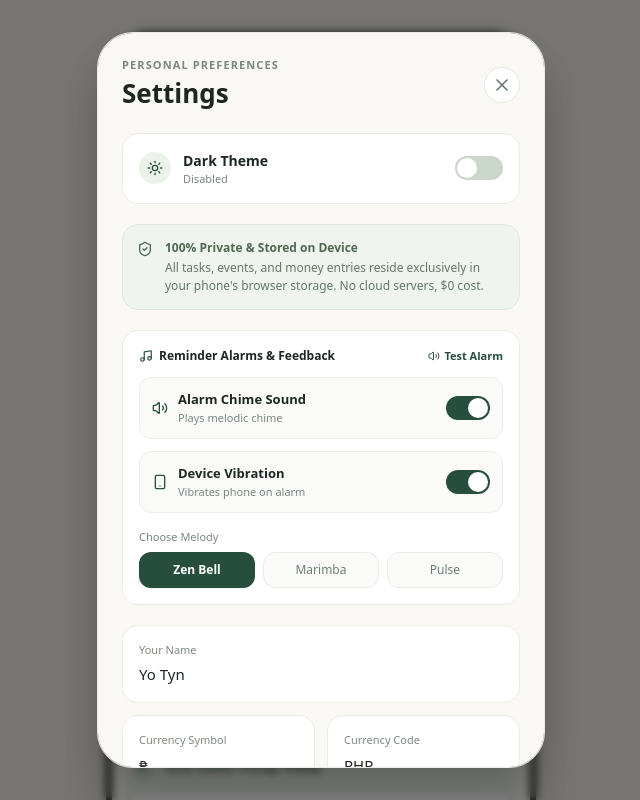
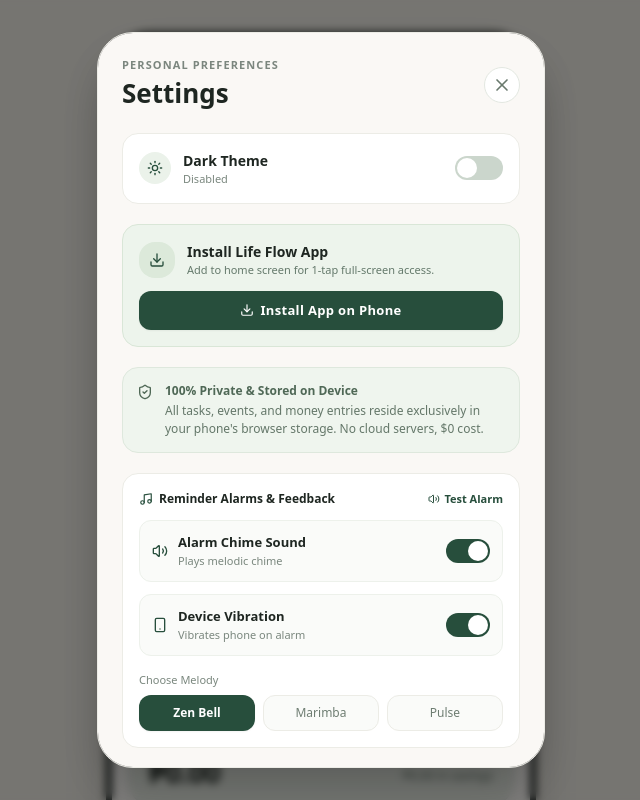
Before and after one commit to Tyler-slz/Tyn-TRACK, a Next.js app: page / in a window 1280 px wide. Both pictures are taken after a click on the button "⚙️". Shown: the top 800 px of the page, without its empty margins (319-959 px from the left). Built offline with nearby package versions, Linux system fonts and the light colour scheme.

Commit message:
feat: enable 1-tap PWA installation with in-app prompt and visual setup guide

```diff
--- a/components/dashboard/DashboardView.tsx
+++ b/components/dashboard/DashboardView.tsx
@@ -17,7 +17,8 @@ import {
   Briefcase,
   User,
   Plus,
-  PenLine
+  PenLine,
+  Download
 } from 'lucide-react';
 
 export function DashboardView() {
@@ -31,6 +32,8 @@ export function DashboardView() {
     toggleTheme,
     saveDailyNote,
     todayLocalStr,
+    isStandalone,
+    promptInstallApp,
   } = useApp();
 
   const isDark = theme === 'dark';
@@ -91,6 +94,37 @@ export function DashboardView() {
           </button>
         </div>
       </div>
+
+      {/* Install App Quick Pill (only shows when browsing in browser, hidden once installed) */}
+      {!isStandalone && (
+        <div
+          onClick={promptInstallApp}
+          className={`cursor-pointer rounded-2xl p-3 border shadow-soft-sm flex items-center justify-between transition-all active:scale-[0.99] ${
+            isDark
+              ? 'bg-[#18231D] border-[#25362B] text-[#EDEFEA] hover:bg-[#1E2C24]'
+              : 'bg-[#EFF5EE] border-[#DEE8DD] text-[#1E2621] hover:bg-[#E7EFE6]'
+          }`}
+        >
+          <div className="flex items-center space-x-2.5">
+            <div
+              className={`w-7 h-7 rounded-full flex items-center justify-center ${
+                isDark ? 'bg-[#25362C] text-[#7CC79E]' : 'bg-[#DDE9DC] text-[#274E3C]'
+              }`}
+            >
+              <Download className="w-3.5 h-3.5" />
+            </div>
+            <div>
+              <p className="text-[12px] font-semibold leading-tight">Install Life Flow</p>
+              <p className={`text-[10px] ${isDark ? 'text-[#8EA597]' : 'text-[#617467]'}`}>
+                Add to home screen for 1-tap full-screen access
+              </p>
+            </div>
+          </div>
+          <span className="text-[11px] font-semibold py-1 px-2.5 rounded-lg bg-[#274E3C] text-white shadow-sm">
+            Install
+          </span>
+        </div>
+      )}
 
       {/* Up Next Banner */}
       {upNextEvent ? (
--- a/components/layout/AppShell.tsx
+++ b/components/layout/AppShell.tsx
@@ -24,7 +24,7 @@ export function AppShell() {
   // Register service worker for offline PWA capabilities
   useEffect(() => {
     if (typeof window !== 'undefined' && 'serviceWorker' in navigator) {
-      window.addEventListener('load', () => {
+      const registerSW = () => {
         navigator.serviceWorker
           .register('/sw.js')
           .then((reg) => {
@@ -33,7 +33,14 @@ export function AppShell() {
           .catch((err) => {
             console.warn('Service Worker registration failed:', err);
           });
-      });
+      };
+
+      if (document.readyState === 'complete') {
+        registerSW();
+      } else {
+        window.addEventListener('load', registerSW);
+        return () => window.removeEventListener('load', registerSW);
+      }
     }
   }, []);
 
--- a/components/modals/ActionModals.tsx
+++ b/components/modals/ActionModals.tsx
@@ -46,6 +46,9 @@ export function ActionModals() {
     toggleTheme,
     todayLocalStr,
     prefilledTime,
+    isInstallable,
+    isStandalone,
+    promptInstallApp,
   } = useApp();
 
   const fileInputRef = useRef<HTMLInputElement>(null);
@@ -268,6 +271,42 @@ export function ActionModals() {
                   }`}
                 />
               </button>
+            </div>
+
+            {/* Install App on Phone Banner */}
+            <div
+              className={`rounded-2xl p-4 border space-y-3 transition-all ${
+                isDark ? 'bg-[#1B2720] border-[#27382E]' : 'bg-[#EDF4EC] border-[#D9E6D7]'
+              }`}
+            >
+              <div className="flex items-center space-x-3">
+                <div className={`w-9 h-9 rounded-2xl flex items-center justify-center ${
+                  isDark ? 'bg-[#27382D] text-[#7CC79E]' : 'bg-[#DCE9DA] text-[#274E3C]'
+                }`}>
+                  <Download className="w-4 h-4 stroke-[2]" />
+                </div>
+                <div>
+                  <p className={`text-[14px] font-semibold ${isDark ? 'text-[#EDEFEA]' : 'text-[#1E2621]'}`}>
+                    {isStandalone ? 'App is Installed' : 'Install Life Flow App'}
+                  </p>
+                  <p className={`text-[11px] ${isDark ? 'text-[#8EA397]' : 'text-[#64796B]'}`}>
+                    {isStandalone
+                      ? 'Running in full-screen standalone app mode.'
+                      : 'Add to home screen for 1-tap full-screen access.'}
+                  </p>
+                </div>
+              </div>
+
+              {!isStandalone && (
+                <button
+                  type="button"
+                  onClick={promptInstallApp}
+                  className="w-full py-2.5 px-3 rounded-xl bg-[#274E3C] hover:bg-[#1E3F30] text-white text-[13px] font-semibold tracking-wide shadow-sm flex items-center justify-center space-x-1.5 active:scale-95 transition-all"
+                >
+                  <Download className="w-3.5 h-3.5" />
+                  <span>Install App on Phone</span>
+                </button>
+              )}
             </div>
 
             {/* Offline Storage Notice */}
@@ -1007,6 +1046,69 @@ export function ActionModals() {
             </button>
           </form>
         )}
+
+        {/* Modal: How to Install App Guide */}
+        {activeModal === 'install-guide' && (
+          <div className="space-y-4">
+            <div className="flex items-center justify-between">
+              <div>
+                <p className={`text-[11px] font-semibold tracking-widest uppercase ${isDark ? 'text-[#879B90]' : 'text-[#7B867E]'}`}>
+                  1-Tap Full Screen Access
+                </p>
+                <h2 className={`text-[26px] font-bold ${isDark ? 'text-[#EDEFEA]' : 'text-[#1E2621]'}`}>
+                  Install App
+                </h2>
+              </div>
+              <button
+                type="button"
+                onClick={closeModal}
+                className={`w-9 h-9 rounded-full border flex items-center justify-center ${
+                  isDark ? 'bg-[#202C25] border-[#2F3F36] text-[#8EA397]' : 'bg-white border-[#E3E8E1] text-[#69796D]'
+                }`}
+              >
+                <X className="w-5 h-5" />
+              </button>
+            </div>
+
+            <p className={`text-[13px] leading-relaxed ${isDark ? 'text-[#A0B5A7]' : 'text-[#586A5E]'}`}>
+              Install Life Flow as a native Progressive Web App (PWA) to run in full screen without browser bars.
+            </p>
+
+            {/* iOS Instructions */}
+            <div className={`p-4 rounded-2xl border space-y-2 ${isDark ? 'bg-[#1C2620] border-[#293A2F]' : 'bg-white border-[#ECECE6]'}`}>
+              <div className="flex items-center space-x-2">
+                <span className="text-[14px]">🍎</span>
+                <h4 className="text-[14px] font-bold">On iPhone / iPad (Safari)</h4>
+              </div>
+              <ol className={`text-[12px] space-y-1.5 list-decimal pl-4 leading-relaxed ${isDark ? 'text-[#CAD7CE]' : 'text-[#485B4E]'}`}>
+                <li>Tap the <strong>Share</strong> button at the bottom (the square with an arrow pointing up).</li>
+                <li>Scroll down and tap <strong>"Add to Home Screen"</strong> (➕).</li>
+                <li>Tap <strong>Add</strong> in the top right. An app icon will appear on your home screen!</li>
+              </ol>
+            </div>
+
+            {/* Android Instructions */}
+            <div className={`p-4 rounded-2xl border space-y-2 ${isDark ? 'bg-[#1C2620] border-[#293A2F]' : 'bg-white border-[#ECECE6]'}`}>
+              <div className="flex items-center space-x-2">
+                <span className="text-[14px]">🤖</span>
+                <h4 className="text-[14px] font-bold">On Android (Chrome / Samsung)</h4>
+              </div>
+              <ol className={`text-[12px] space-y-1.5 list-decimal pl-4 leading-relaxed ${isDark ? 'text-[#CAD7CE]' : 'text-[#485B4E]'}`}>
+                <li>Tap the <strong>three dots (⋮)</strong> menu in the top-right corner.</li>
+                <li>Tap <strong>"Install app"</strong> or <strong>"Add to Home screen"</strong>.</li>
+                <li>Confirm by tapping <strong>Install</strong>.</li>
+              </ol>
+            </div>
+
+            <button
+              type="button"
+              onClick={closeModal}
+              className="w-full py-3.5 rounded-2xl bg-[#274E3C] text-white text-[14px] font-semibold tracking-wide shadow-sm"
+            >
+              Got it, thanks!
+            </button>
+          </div>
+        )}
       </div>
     </div>
   );
--- a/context/AppContext.tsx
+++ b/context/AppContext.tsx
@@ -77,6 +77,9 @@ interface AppContextValue {
   snoozeAlarm: (minutes?: number) => void;
   testAlarm: (sound?: AlarmSoundType) => void;
   enableNotifications: () => Promise<boolean>;
+  isInstallable: boolean;
+  isStandalone: boolean;
+  promptInstallApp: () => void;
 }
 
 const AppContext = createContext<AppContextValue | undefined>(undefined);
@@ -99,6 +102,58 @@ export function AppProvider({ children }: { children: React.ReactNode }) {
   // Alarm state
   const [activeAlarm, setActiveAlarm] = useState<ActiveAlarm | null>(null);
   const [notifiedAlarms, setNotifiedAlarms] = useState<Set<string>>(new Set());
+
+  // PWA Install state
+  const [deferredPrompt, setDeferredPrompt] = useState<any>(null);
+  const [isInstallable, setIsInstallable] = useState(false);
+  const [isStandalone, setIsStandalone] = useState(false);
+
+  useEffect(() => {
+    if (typeof window !== 'undefined') {
+      const isRunningStandalone =
+        window.matchMedia('(display-mode: standalone)').matches ||
+        (window.navigator as any).standalone === true;
+      setIsStandalone(isRunningStandalone);
+
+      const handleBeforeInstall = (e: any) => {
+        e.preventDefault();
+        setDeferredPrompt(e);
+        setIsInstallable(true);
+      };
+
+      const handleAppInstalled = () => {
+        setIsStandalone(true);
+        setIsInstallable(false);
+        setDeferredPrompt(null);
+      };
+
+      window.addEventListener('beforeinstallprompt', handleBeforeInstall);
+      window.addEventListener('appinstalled', handleAppInstalled);
+
+      return () => {
+        window.removeEventListener('beforeinstallprompt', handleBeforeInstall);
+        window.removeEventListener('appinstalled', handleAppInstalled);
+      };
+    }
+  }, []);
+
+  const promptInstallApp = async () => {
+    if (deferredPrompt) {
+      try {
+        deferredPrompt.prompt();
+        const choiceResult = await deferredPrompt.userChoice;
+        if (choiceResult.outcome === 'accepted') {
+          setIsStandalone(true);
+        }
+        setDeferredPrompt(null);
+        setIsInstallable(false);
+      } catch (err) {
+        openModal('install-guide');
+      }
+    } else {
+      openModal('install-guide');
+    }
+  };
 
   // Load from localStorage after mount & lock in persistent storage
   useEffect(() => {
@@ -599,6 +654,9 @@ function calculateFinancials(
         snoozeAlarm,
         testAlarm,
         enableNotifications,
+        isInstallable,
+        isStandalone,
+        promptInstallApp,
       }}
     >
       {children}
--- a/public/sw.js
+++ b/public/sw.js
@@ -1,8 +1,10 @@
-const CACHE_NAME = 'lifeflow-v1';
+const CACHE_NAME = 'lifeflow-v2';
 const STATIC_ASSETS = [
   '/',
   '/manifest.json',
   '/favicon.ico',
+  '/icons/icon-192.png',
+  '/icons/icon-512.png',
 ];
 
 self.addEventListener('install', (event) => {
```
